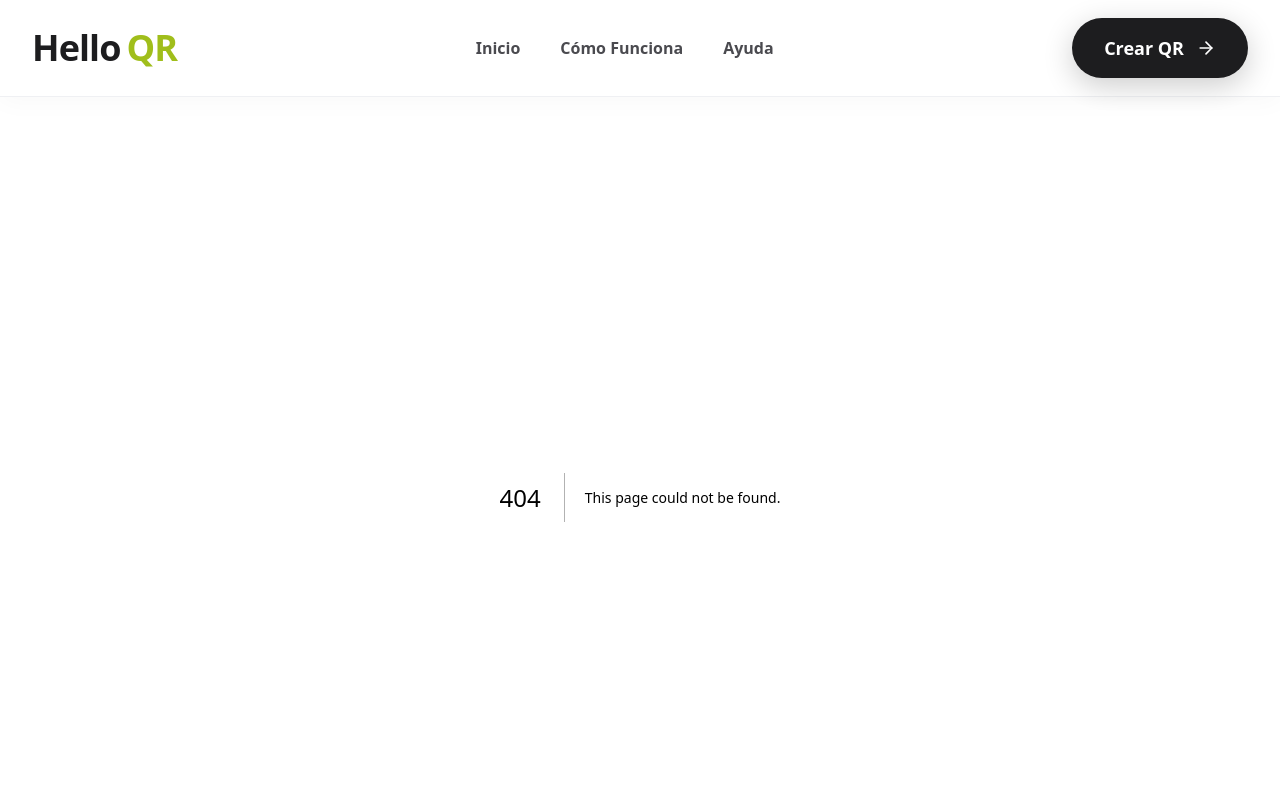
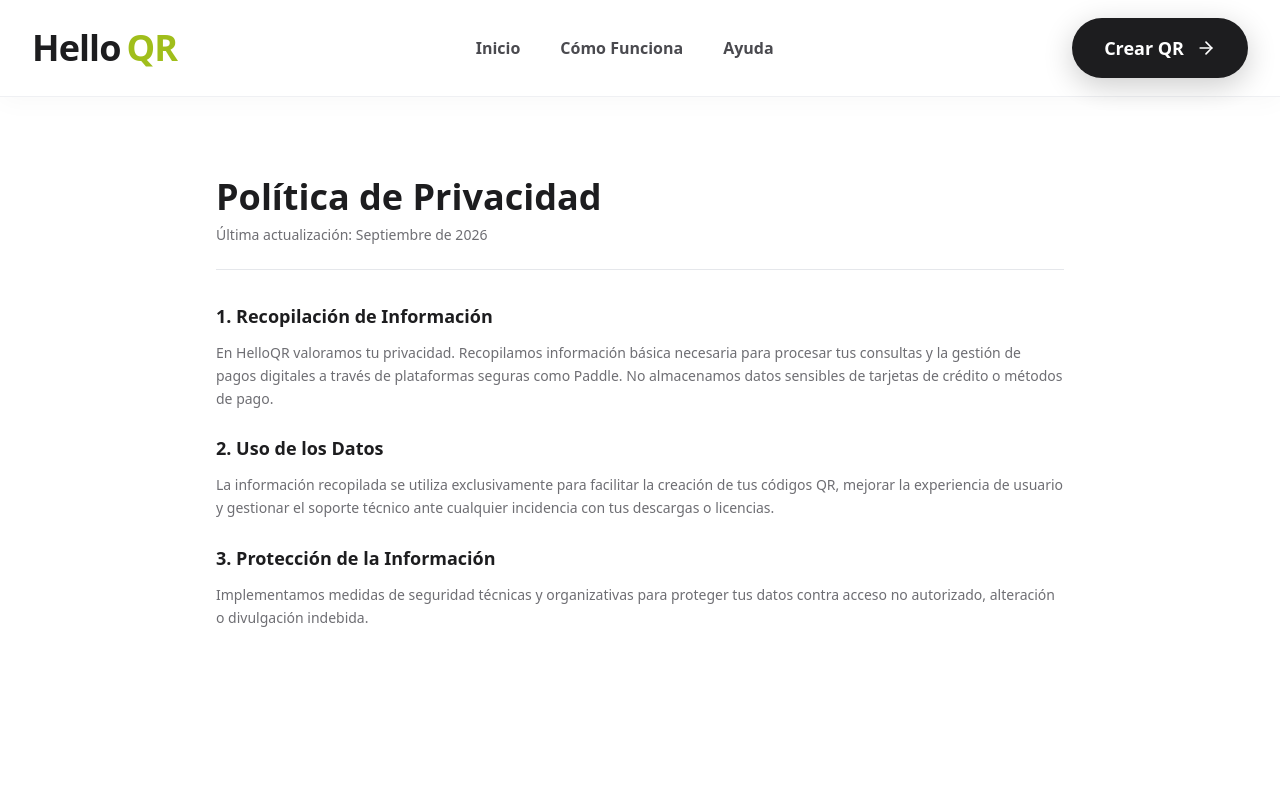
Before and after one commit to garicedume/helloqr, a Next.js app: page /privacidad in a window 1280 px wide. Before the commit this address had no page. Shown: the top 800 px of the page. Built offline with nearby package versions, Linux system fonts and the light colour scheme.

Commit message:
Agregada politica de privacidad y actualizacion de pasarela en footer

```diff
--- a/app/components/Footer.tsx
+++ b/app/components/Footer.tsx
@@ -22,12 +22,13 @@ export default function Footer() {
           <h4 className="font-semibold text-[#1D1D1F] mb-3">Legal</h4>
           <ul className="space-y-2 text-xs">
             <li><Link href="/terminos" className="hover:text-[#1D1D1F]">Términos y Condiciones</Link></li>
+            <li><Link href="/privacidad" className="hover:text-[#1D1D1F]">Política de Privacidad</Link></li>
             <li><Link href="/reembolso" className="hover:text-[#1D1D1F]">Política de Reembolso</Link></li>
           </ul>
         </div>
         <div>
           <h4 className="font-semibold text-[#1D1D1F] mb-3">Pagos</h4>
-          <p className="text-xs">Pagos seguros procesados exclusivamente a través de PayPal.</p>
+          <p className="text-xs">Pagos seguros y globales procesados a través de Paddle (Apple Pay, Google Pay y Tarjetas).</p>
         </div>
       </div>
       <div className="max-w-7xl mx-auto px-6 pt-6 border-t border-gray-300/40 text-center text-xs">
--- /dev/null
+++ b/app/privacidad/page.tsx
@@ -0,0 +1,33 @@
+export default function PrivacidadPage() {
+  return (
+    <div className="max-w-4xl mx-auto py-20 px-6 space-y-8">
+      <div className="border-b border-gray-200 pb-6">
+        <h1 className="text-3xl md:text-4xl font-extrabold text-[#1D1D1F]">Política de Privacidad</h1>
+        <p className="text-sm text-[#6E6E73] mt-2">Última actualización: Septiembre de 2026</p>
+      </div>
+
+      <div className="space-y-6 text-sm text-[#6E6E73] leading-relaxed">
+        <section className="space-y-3">
+          <h2 className="text-lg font-bold text-[#1D1D1F]">1. Recopilación de Información</h2>
+          <p>
+            En HelloQR valoramos tu privacidad. Recopilamos información básica necesaria para procesar tus consultas y la gestión de pagos digitales a través de plataformas seguras como Paddle. No almacenamos datos sensibles de tarjetas de crédito o métodos de pago.
+          </p>
+        </section>
+
+        <section className="space-y-3">
+          <h2 className="text-lg font-bold text-[#1D1D1F]">2. Uso de los Datos</h2>
+          <p>
+            La información recopilada se utiliza exclusivamente para facilitar la creación de tus códigos QR, mejorar la experiencia de usuario y gestionar el soporte técnico ante cualquier incidencia con tus descargas o licencias.
+          </p>
+        </section>
+
+        <section className="space-y-3">
+          <h2 className="text-lg font-bold text-[#1D1D1F]">3. Protección de la Información</h2>
+          <p>
+            Implementamos medidas de seguridad técnicas y organizativas para proteger tus datos contra acceso no autorizado, alteración o divulgación indebida.
+          </p>
+        </section>
+      </div>
+    </div>
+  );
+}
```
